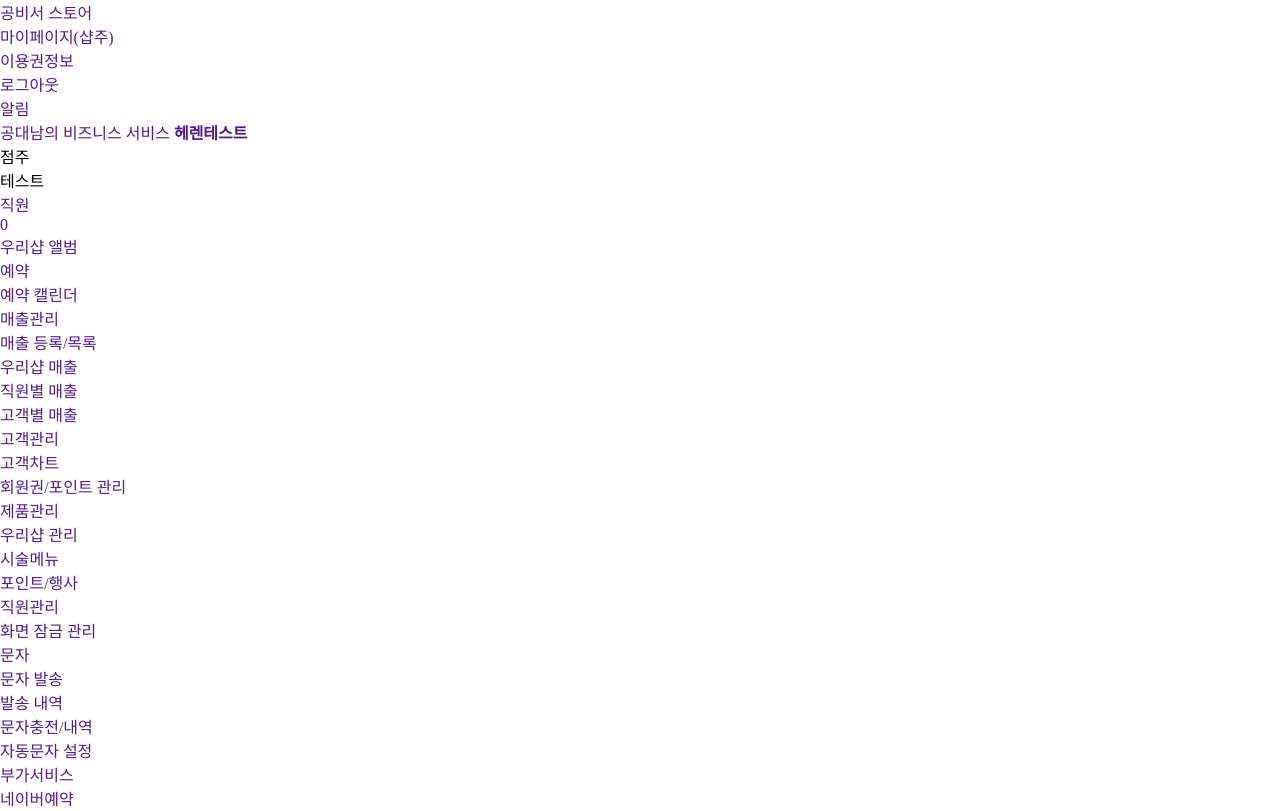
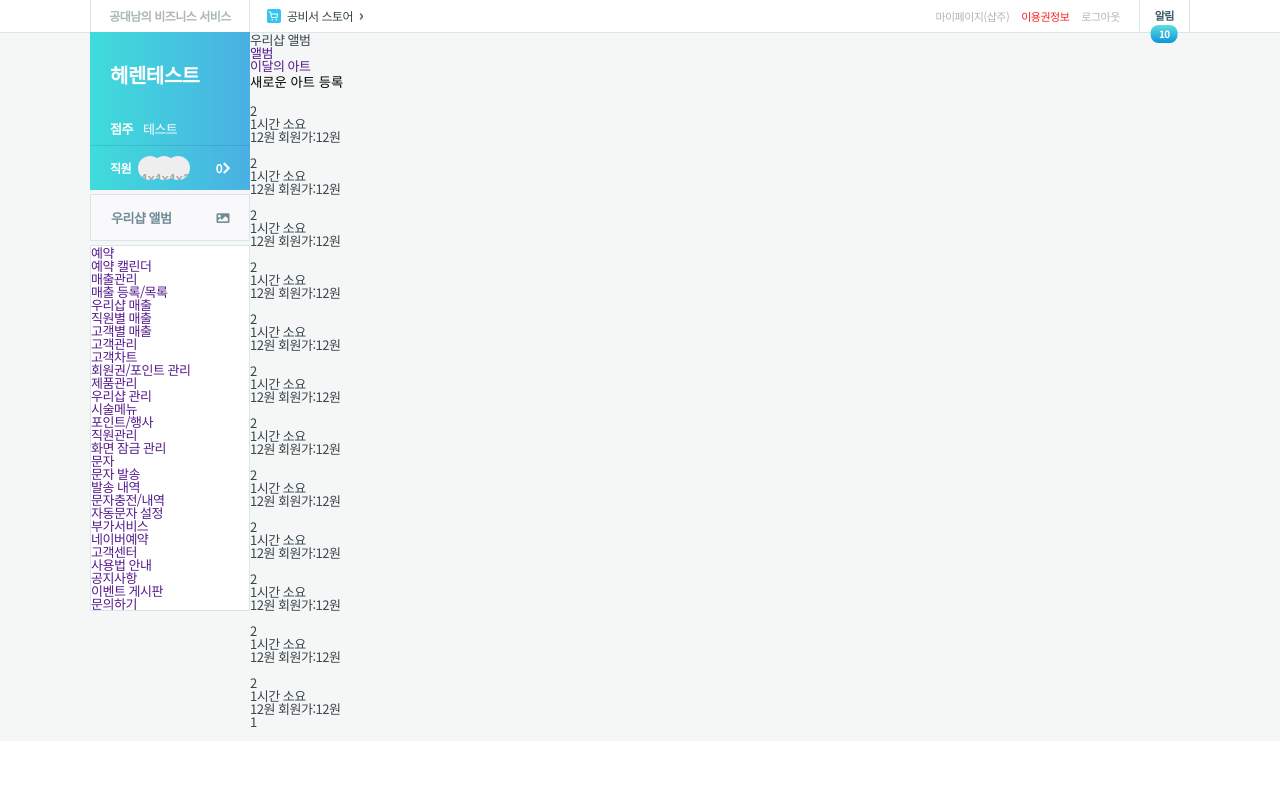
Before and after one commit to heymrchu0211/herren-mission, a plain HTML site: page index.html in a window 1280 px wide. Shown: the top 811 px of the page. Drawn offline with nearby package versions, Linux system fonts and the light colour scheme; files that its build step writes are made by us from their sources.

Commit message:
좌측 LNB에 있는 "우리샵 앨범" 까지 스타일 작성완료

```diff
--- a/index.html
+++ b/index.html
@@ -49,34 +49,38 @@
 
 <body>
   <div class="user-menu-area">
+    <div class="user-menu-area__inner">
       <a class="user-menu-area__link-store" href="">공비서 스토어</a>
       <ul class="user-menu-area__list">
-      <li>
+        <li class="user-menu-area__item">
           <a href="">마이페이지(샵주)</a>
         </li>
-      <li>
+        <li class="user-menu-area__item user-menu-area__item--pass">
           <a href="">이용권정보</a>
         </li>
-      <li>
+        <li class="user-menu-area__item">
           <a href="">로그아웃</a>
         </li>
-      <li>
+        <li class="user-menu-area__item user-menu-area__item--news">
           <a href="">알림</a>
         </li>
       </ul>
     </div>
+  </div>
   <div class="content-area">
     <div class="content-area__inner">
       <header class="header">
+        <a class="header__gongbiz" href="">공대남의 비즈니스 서비스</a>
         <div class="header__info">
-          <a href="">공대남의 비즈니스 서비스</a>
-          <a class="header__owner-name" href="">
+          <div class="header__owner-wrap">
+            <a class="header__shop-name" href="">
               <strong>헤렌테스트</strong>
             </a>
-          <dl>
+            <dl class="header__owner-name">
               <dt>점주</dt>
               <dd>테스트</dd>
             </dl>
+          </div>
           <a class="header__staff-wrap" href="">
             <span>직원</span>
             <ul class="header__staff-list">
--- /dev/null
+++ b/scss/_variable.scss
@@ -0,0 +1 @@
+$color-primary: #37454a;
--- a/scss/common.scss
+++ b/scss/common.scss
@@ -0,0 +1,14 @@
+@import "variable", "mixin";
+
+html {
+  font-size: 62.5%; /* 62.5%라는 것은 브라우저가 기본으로 제공하는 폰트사이즈의 62.5% 즉, 10px이라는 뜻이다. 1rem을 16px이 아닌 10px로 만들면 계산을 용이하게 할 수 있기 때문에 62.5%로 설정 하였습니다. */
+}
+
+body {
+  line-height: 1;
+  letter-spacing: -0.5px;
+  font-family: 'Noto Sans KR', sans-serif;
+  font-size: 1.3rem;
+  color: $color-primary;
+  word-break: keep-all;
+}
--- /dev/null
+++ b/scss/mixin.scss
@@ -0,0 +1,9 @@
+@mixin inner {
+  width: 110rem;
+  margin: auto;
+}
+
+@mixin fontawesome {
+  font-family: 'Font Awesome 5 Free';
+  font-weight: 900;
+}
--- a/scss/reset.scss
+++ b/scss/reset.scss
@@ -0,0 +1,35 @@
+.blind {
+  position: absolute;
+  overflow: hidden;
+  clip: rect(0 0 0 0);
+  width: 1px;
+  height: 1px;
+  margin: -1px;
+}
+main,header,section,nav,footer,aside,article,figure{
+  display:block;
+}
+html,body,ul,h1,h2,h3,h4,h5,h6,figure,p,dl,dd {
+  margin: 0;
+  padding: 0;
+  font-size: 100%;
+  font: inherit;
+}
+em {
+  font-style: normal;
+}
+ul {
+  list-style: none;
+}
+a {
+  text-decoration: none;
+}
+* {
+  box-sizing: border-box;
+}
+button {
+  border: none;
+  padding: 0;
+  outline: none;
+  background-color: transparent;
+}
--- a/scss/style.scss
+++ b/scss/style.scss
@@ -0,0 +1,209 @@
+@import "variable", "mixin";
+
+
+/********** user-menu-area **********/
+.user-menu-area {
+  border-bottom: 1px solid #d9e6e8;
+
+  &__inner {
+    @include inner;
+
+    display: flex;
+    justify-content: space-between;
+    padding-left: 16rem;
+  }
+
+  &__link-store {
+    position: relative;
+    display: block; /* ie때문에 필요합니다.*/
+    width: 16rem;
+    padding: 1rem 0 1rem 3.7rem;
+    background: url(../images/icon_store-small.png) no-repeat 1.7rem center;
+    font-size: 1.2rem;
+    color: $color-primary;
+
+    &:after {
+      content: '';
+      position: absolute;
+      right: 47px;
+      top: 50%;
+      transform: translateY(-50%);
+      width: 4px;
+      height: 7px;
+      background: url(../images/icon_arrow.png) no-repeat;
+      font-size: 1.2rem;
+    }
+  }
+
+  &__list {
+    display: flex;
+  }
+
+  &__item {
+    display: flex;
+    align-items: center;
+    margin-left: 1.2rem;
+
+    a {
+      font-size: 1.1rem;
+      color: #acb6ba;
+    }
+
+    &--pass {
+      a {
+        color: #ff1f1f;
+      }
+    }
+
+    &--news {
+      margin-left: 1.9rem;
+
+      a {
+        position: relative;
+        height: 100%;
+        padding: 1rem 1.5rem;
+        border-left: 1px solid #d9e6e8;
+        border-right: 1px solid #d9e6e8;
+        color: #3a5965;
+        font-weight: 700;
+
+        &:after {
+          content: '10';
+          position: absolute;
+          left: 50%;
+          transform: translateX(-50%);
+          top: 2.5rem;
+          height: 1.8rem;
+          line-height: 1.8rem;
+          padding: 0 .8rem;
+          border-radius: 8px;
+          background: linear-gradient(to bottom, #5edddf 0%,#0d96d9 100%);
+          font-size: 1rem;
+          color: #fff;
+          font-weight: 700;
+        }
+      }
+    }
+  }
+}
+
+/********** content-area **********/
+.content-area {
+  background-color: #f5f7f7;
+
+  &__inner {
+    @include inner;
+
+    display: flex;
+  }
+}
+
+.header {
+  position: relative;
+  width: 16rem;
+  transform: translateY(-33px);
+
+  &__gongbiz {
+    display: block;
+    height: 3.2rem;
+    line-height: 3.2rem;
+    border-left: 1px solid #d9e6e8;
+    border-right: 1px solid #d9e6e8;
+    font-size: 1.2rem;
+    color: #acb6ba;
+    font-weight: 700;
+    text-align: center;
+  }
+
+  &__info {
+    background: linear-gradient(to right, #3fdcdb, #4ab0e3);
+  }
+
+  &__owner-wrap {
+    border-bottom: 1px solid rgba(0,0,0,.1);
+  }
+
+  &__shop-name {
+    display: block;
+    padding: 3.3rem 2rem 3.7rem;
+    font-size: 2rem;
+    font-weight: 700;
+    color: #fff;
+  }
+
+  &__owner-name {
+    display: flex;
+    padding: 0 2rem 1rem;
+    color: #fff;
+
+    dt {
+      margin-right: 1rem;
+      font-weight: 700;
+    }
+  }
+
+  &__staff-wrap {
+    display: flex;
+    align-items: center;
+    padding: 1rem 2rem;
+    color: #fff;
+
+    &:after {
+      @include fontawesome;
+
+      content: '\f054';
+    }
+
+    span {
+      font-size: 1.2rem;
+      font-weight: 700;
+    }
+  }
+
+  &__staff-list {
+    display: flex;
+    margin: 0 auto 0 .7rem;
+  }
+
+  &__staff-item {
+    width: 2.4rem;
+    height: 2.4rem;
+    border-radius: 50%;
+    margin-right: -1rem;
+    background: url(../images/icon_staff.svg) no-repeat;
+  }
+
+  &__nav-album {
+    position: relative;
+    display: block;
+    padding: 1.6rem 2rem;
+    border: 1px solid #d9e6e8;
+    background: #f9f9fb;
+    margin: 4px 0;
+    color: #718c96;
+    font-weight: 700;
+
+    &:after {
+      @include fontawesome;
+
+      content: "\f03e";
+      position: absolute;
+      right: 2rem;
+      top: 50%;
+      transform: translateY(-50%);
+    }
+  }
+
+  &__nav-list {
+    border: 1px solid #d9e6e8;
+    background-color: #fff;
+  }
+}
+
+
+
+
+
+.main {
+  flex: 1;
+}
```
Also changed, not shown: images/icon_arrow.png (added), scss/common.css (added), scss/style.css (added), 2 other files. Lines whose indentation alone changed are shown as unchanged.
